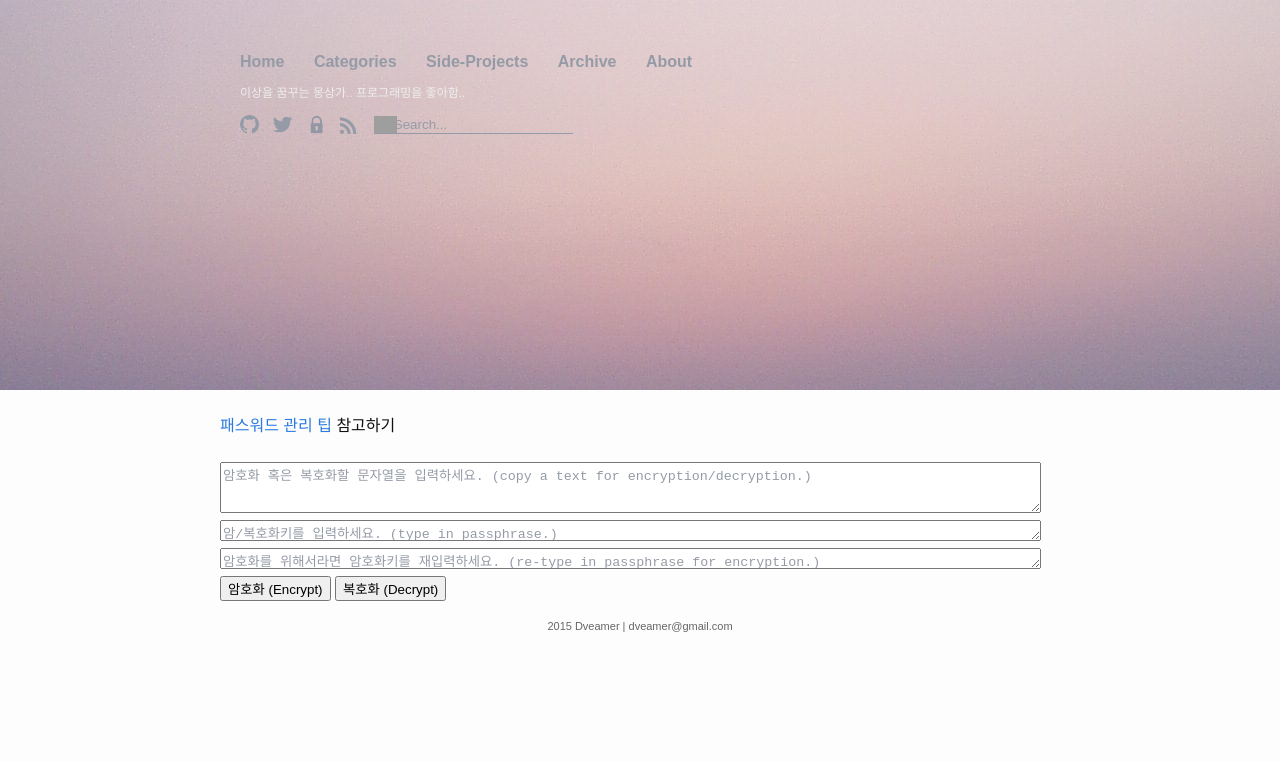
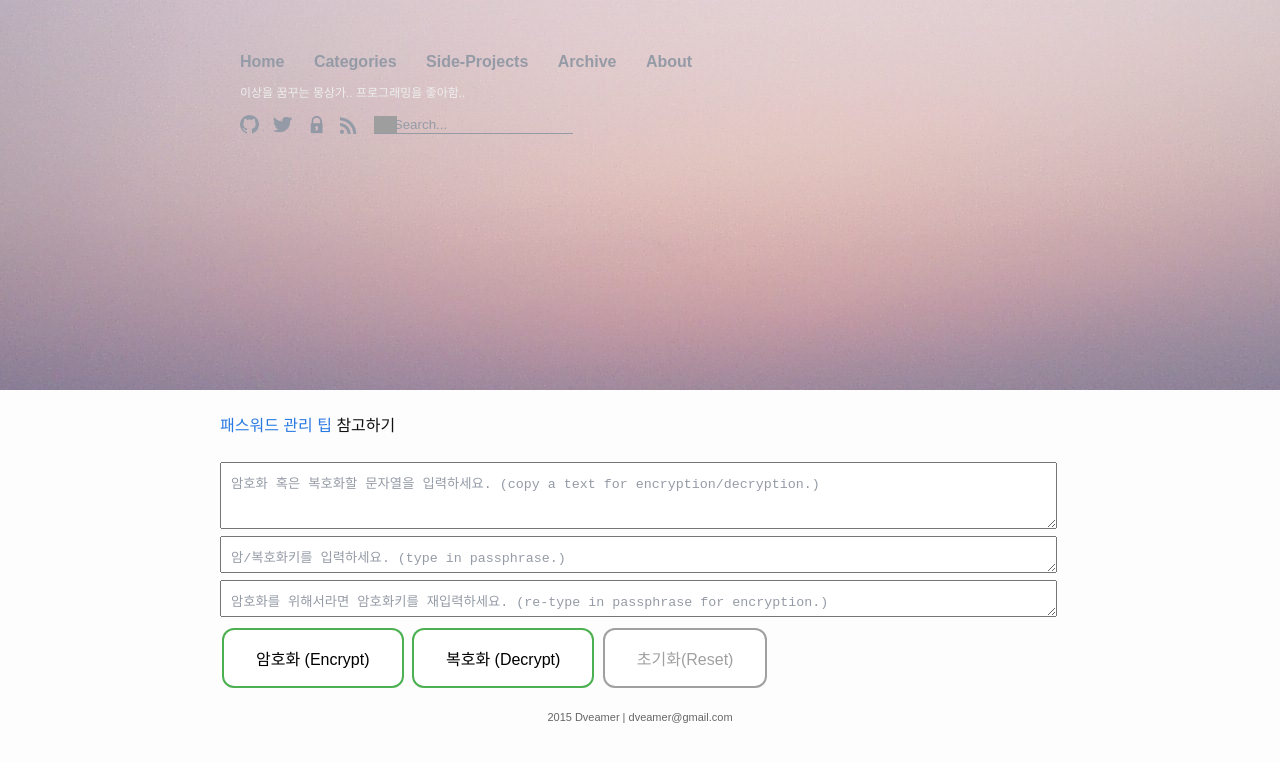
Before and after one commit to dveamer/dveamer.github.io, a Jekyll site: the page built from encrypt.html, in a window 1280 px wide. Shown: the top 762 px of the page. Built offline with Jekyll 4.4.1, drawn with Linux system fonts in a browser that asks for light colours; comment, search, counter and statistics services are not loaded; grey boxes are pictures that could not be loaded.

Commit message:
homepage : 패스워드 암호화 페이지 수정

```diff
--- a/_sass/_base.scss
+++ b/_sass/_base.scss
@@ -348,6 +348,17 @@ pre {
     color: white;
 }
 
+.btn-gray {
+    background-color: white;
+    color: #A0A0A0;
+    border: 2px solid #A0A0A0;
+}
+
+.btn-gray:hover {
+    background-color: #A0A0A0;
+    color: white;
+}
+
 
 /**
  * Donations
@@ -360,3 +371,13 @@ div.donations {
 div.child-center {
   text-align:center;
 }
+
+
+
+/**
+ * Encryption
+ */
+
+div.encrypt > div > textarea {
+  padding: 10px;
+}
--- a/encrypt.html
+++ b/encrypt.html
@@ -42,9 +42,14 @@ layout: default
         document.getElementById("textbox").value = decrypted;
       };
 
+      var reset = function() {
+        document.getElementById("textbox").value = "";
+        document.getElementById("passphrase").value = "";
+        document.getElementById("re-passphrase").value = "";
+      }
     </script>
 
-
+<div class="encrypt">
 
   <div>
     <a href="/tips/ManagePswd.html">패스워드 관리 팁</a> 참고하기
@@ -65,6 +70,10 @@ layout: default
   </div>
 
   <div>
-  <button onclick="encrypt();" >암호화 (Encrypt)</button>
-  <button onclick="decrypt();" >복호화 (Decrypt)</button>
+    <button class="btn btn-green" onclick="encrypt();" >암호화 (Encrypt)</button>
+    <button class="btn btn-green" onclick="decrypt();" >복호화 (Decrypt)</button>
+
+    <button class="btn btn-gray" onclick="reset();" >초기화(Reset)</button>
   <div>
+
+</div>
```
Lines whose indentation alone changed are shown as unchanged.
